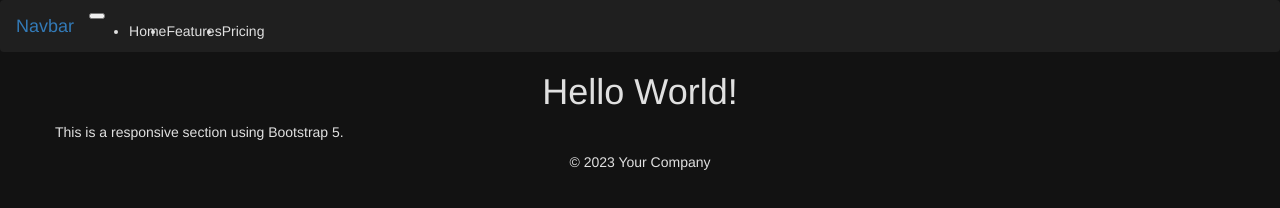
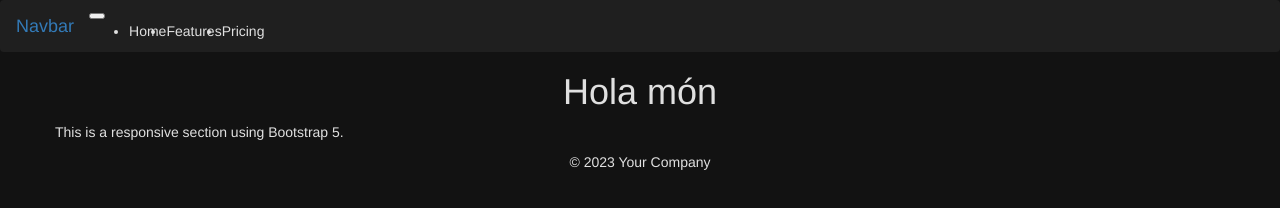
Before and after one commit to tnavarrete-iedib/gh_copilot, a plain HTML site: page index.html in a window 1280 px wide. Drawn offline with nearby package versions, Linux system fonts and the light colour scheme.

Commit message:
canvi tiítol

```diff
--- a/index.html
+++ b/index.html
@@ -31,7 +31,7 @@
     </nav>
 
     <header class="bg-dark text-white text-center py-5">
-        <h1>Hello World!</h1>
+        <h1>Hola món</h1>
     </header>
 
     <section class="container my-5">
```
